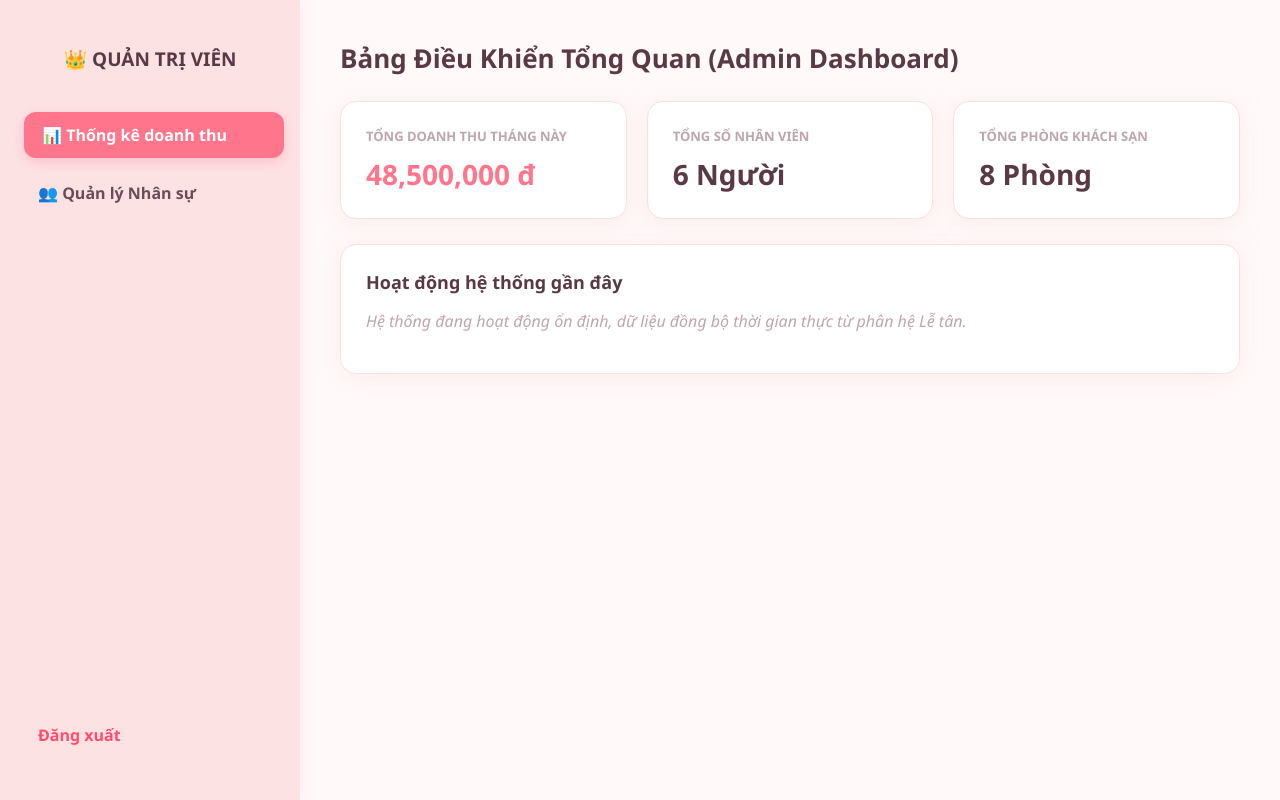
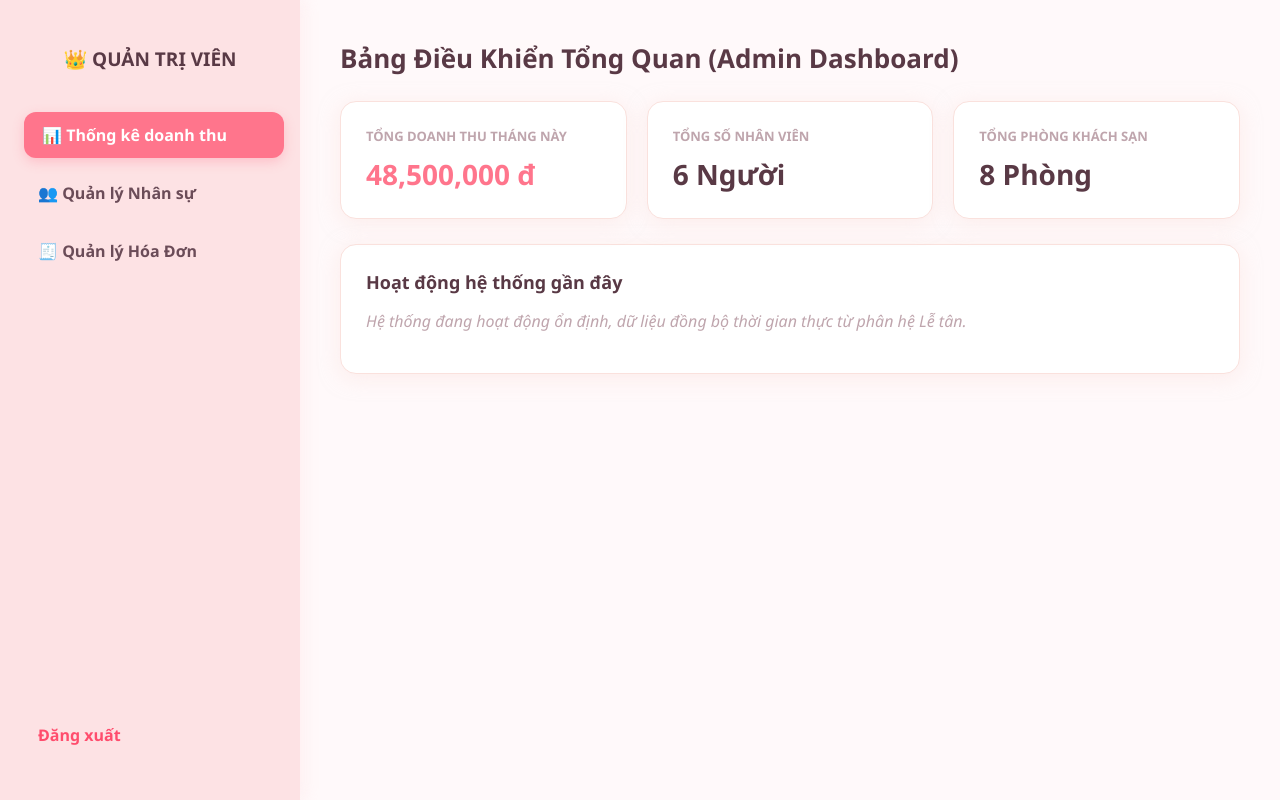
Before and after one commit to truongthianhdao2324-sketch/Quan_Li_Khach_San, a Spring app: template src/main/resources/templates/AdminDashboard.html in a window 1280 px wide. Run offline with Thymeleaf, Linux system fonts and the light colour scheme; the template is opened without the code that fills it, so the values that code supplies are empty.

Commit message:
fix: thêm chức năng bên admin

```diff
--- a/src/main/resources/templates/AdminDashboard.html
+++ b/src/main/resources/templates/AdminDashboard.html
@@ -116,6 +116,7 @@
     <h2>👑 QUẢN TRỊ VIÊN</h2>
     <a th:href="@{/admin/dashboard}" class="active">📊 Thống kê doanh thu</a>
     <a th:href="@{/admin/nhanvien}">👥 Quản lý Nhân sự</a>
+    <a th:href="@{/admin/hoadon}">🧾 Quản lý Hóa Đơn</a>
     <a th:href="@{/dang-nhap}" style="margin-top: auto; color: #ff4d6d;">Đăng xuất</a>
 </div>
 
```
